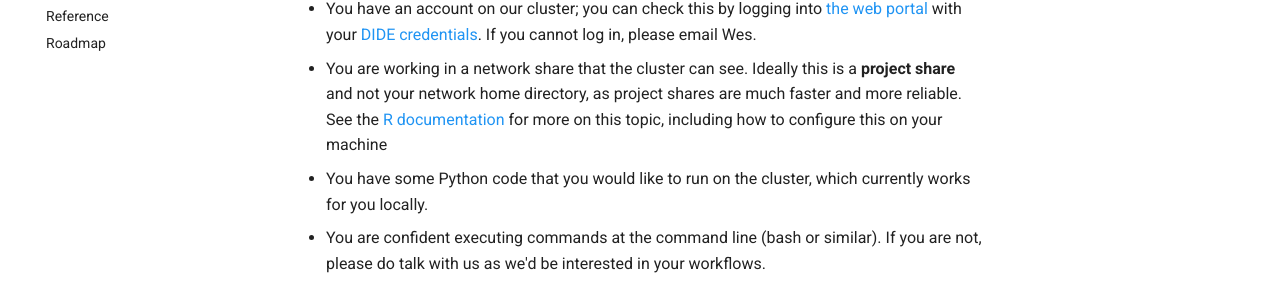
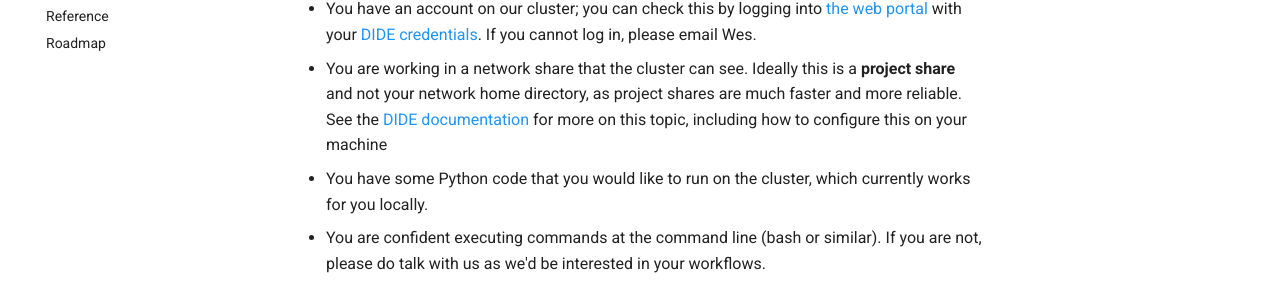
Before and after one commit to mrc-ide/hipercow-py, an MkDocs documentation site: the page built from docs/introduction.md, in a window 1280 px wide and 900 px high. Shown: the part 284-580 px from the top of the window. Built offline with MkDocs 1.6.1 and Material for MkDocs 9.7.7, drawn with Linux system fonts in a browser that asks for light colours; comment, search, counter and statistics services are not loaded.

Commit message:
Improve xrefs

```diff
--- a/docs/introduction.md
+++ b/docs/introduction.md
@@ -3,8 +3,8 @@
 This section will describe running a simple task on the cluster, using `hipercow`.  We make some assumptions, common to the [R version](https://mrc-ide.github.io/hipercow/):
 
 * You are a member of DIDE at Imperial College London
-* You have an account on our cluster; you can check this by logging into [the web portal](https://mrcdata.dide.ic.ac.uk/hpc) with your [DIDE credentials](https://mrc-ide.github.io/hipercow/articles/windows.html#about-our-usernames-and-passwords).  If you cannot log in, please email Wes.
-* You are working in a network share that the cluster can see. Ideally this is a **project share** and not your network home directory, as project shares are much faster and more reliable.  See the [R documentation](https://mrc-ide.github.io/hipercow/articles/windows.html#filesystems-and-paths) for more on this topic, including how to configure this on your machine
+* You have an account on our cluster; you can check this by logging into [the web portal](https://mrcdata.dide.ic.ac.uk/hpc) with your [DIDE credentials](dide.md#about-our-usernames-and-passwords).  If you cannot log in, please email Wes.
+* You are working in a network share that the cluster can see. Ideally this is a **project share** and not your network home directory, as project shares are much faster and more reliable.  See the [DIDE documentation](dide.md#filesystems-and-paths) for more on this topic, including how to configure this on your machine
 * You have some Python code that you would like to run on the cluster, which currently works for you locally.
 * You are confident executing commands at the command line (bash or similar). If you are not, please do talk with us as we'd be interested in your workflows.
 
@@ -36,7 +36,7 @@
 
 ## Authentication
 
-Before starting anything, we should sort out your DIDE credentials.  You need your DIDE username and password - the password might differ from your ICT password, see [our guide to passwords](https://mrc-ide.github.io/hipercow/articles/windows.html#about-our-usernames-and-passwords).  If unsure, you can check by logging into [the web portal](https://mrcdata.dide.ic.ac.uk/hpc).
+Before starting anything, we should sort out your DIDE credentials.  You need your DIDE username and password - the password might differ from your ICT password, see [our guide to passwords](dide.md#about-our-usernames-and-passwords).  If unsure, you can check by logging into [the web portal](https://mrcdata.dide.ic.ac.uk/hpc).
 
 You can run `hipercow dide authenticate` to store credentials in your system keychain.
 
```
